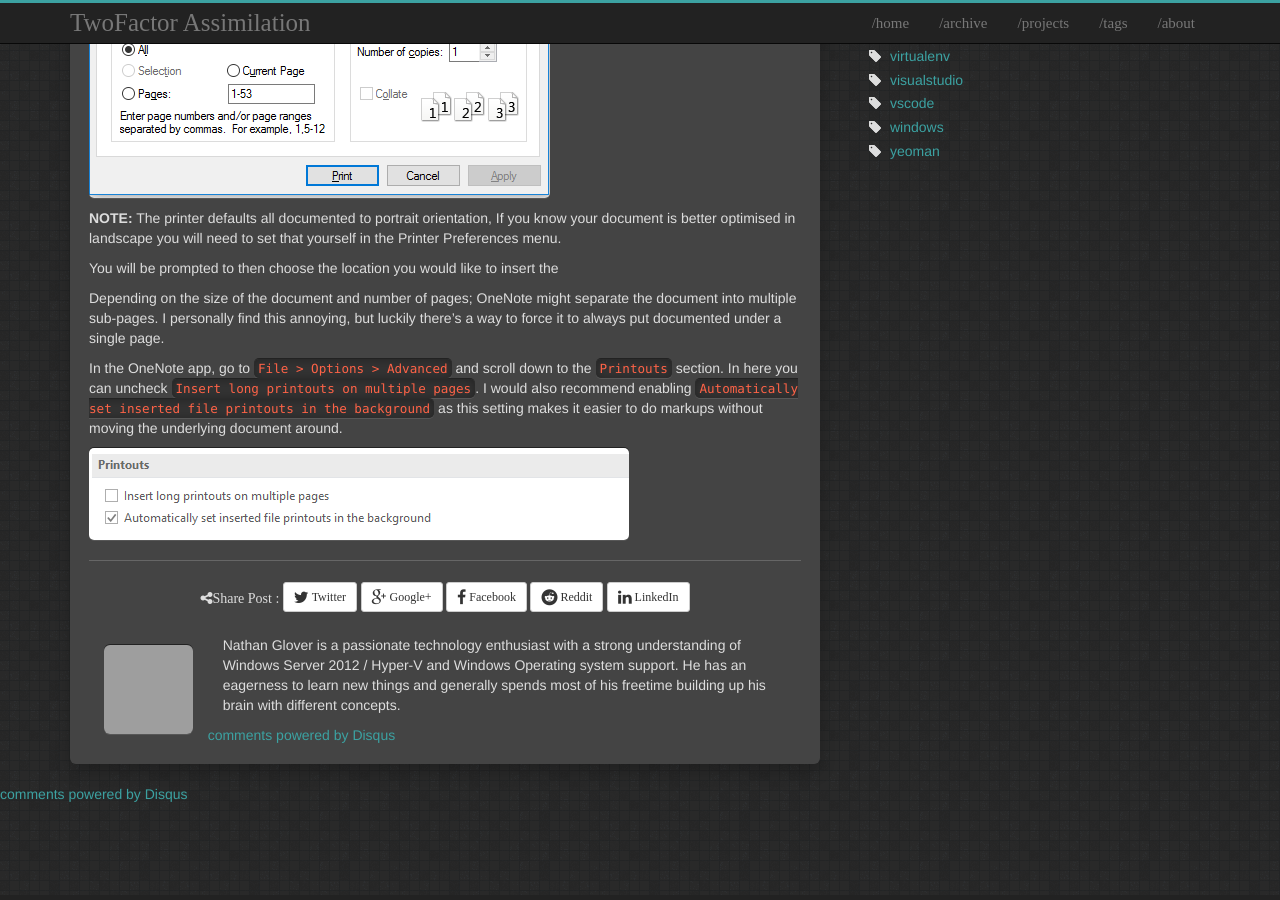
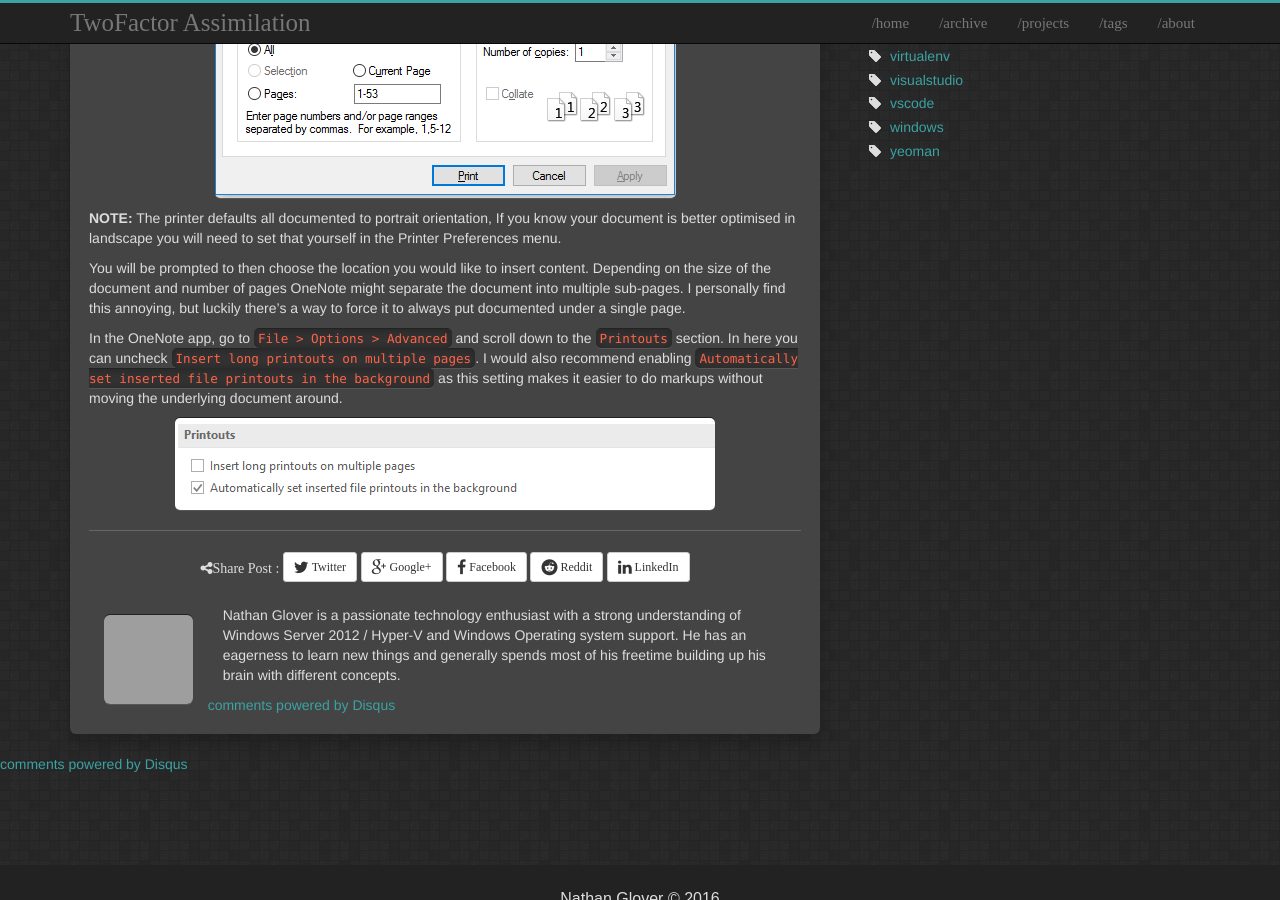
Before and after one commit to t04glovern/t04glovern.github.io.raw, a Jekyll site: the page built from _posts/2016-05-12-onenote-tips--tricks.markdown, in a window 1280 px wide and 900 px high, scrolled down 770 px. Built offline with Jekyll 4.4.1, drawn with Linux system fonts in a browser that asks for light colours; comment, search, counter and statistics services are not loaded; grey boxes are pictures that could not be loaded.

```diff
--- a/_posts/2016-05-12-onenote-tips--tricks.markdown
+++ b/_posts/2016-05-12-onenote-tips--tricks.markdown
@@ -18,18 +18,16 @@ Over the past couple years OneNote has been my life. I decided I'd share some of
 
 OneNote installs its own printing device that has the capabilities of converting anything you print through it into a OneNote document.
 
-![OneNote Printer]({{ site.url }}/images/posts/2016.05.12/onenote-tips-printer.png)
+![OneNote Printer]({{ site.url }}/images/posts/2016.05.12/onenote-tips-printer.png){:.center-image}
 
 To use this device, simply print a document as you normally would and select `Send To OneNote %Year%` as the device.
 
-![OneNote Printer Settings]({{ site.url }}/images/posts/2016.05.12/onenote-tips-printer-settings.png)
+![OneNote Printer Settings]({{ site.url }}/images/posts/2016.05.12/onenote-tips-printer-settings.png){:.center-image}
 
 **NOTE:** The printer defaults all documented to portrait orientation, If you know your document is better optimised in landscape you will need to set that yourself in the Printer Preferences menu.
 
-You will be prompted to then choose the location you would like to insert the
-
-Depending on the size of the document and number of pages; OneNote might separate the document into multiple sub-pages. I personally find this annoying, but luckily there's a way to force it to always put documented under a single page.
+You will be prompted to then choose the location you would like to insert content. Depending on the size of the document and number of pages OneNote might separate the document into multiple sub-pages. I personally find this annoying, but luckily there's a way to force it to always put documented under a single page.
 
 In the OneNote app, go to `File > Options > Advanced` and scroll down to the `Printouts` section. In here you can uncheck `Insert long printouts on multiple pages`. I would also recommend enabling `Automatically set inserted file printouts in the background` as this setting makes it easier to do markups without moving the underlying document around.
 
-![OneNote Printer Settings Printout]({{ site.url }}/images/posts/2016.05.12/onenote-tips-printer-settings-printout.png)
+![OneNote Printer Settings Printout]({{ site.url }}/images/posts/2016.05.12/onenote-tips-printer-settings-printout.png){:.center-image}
```
